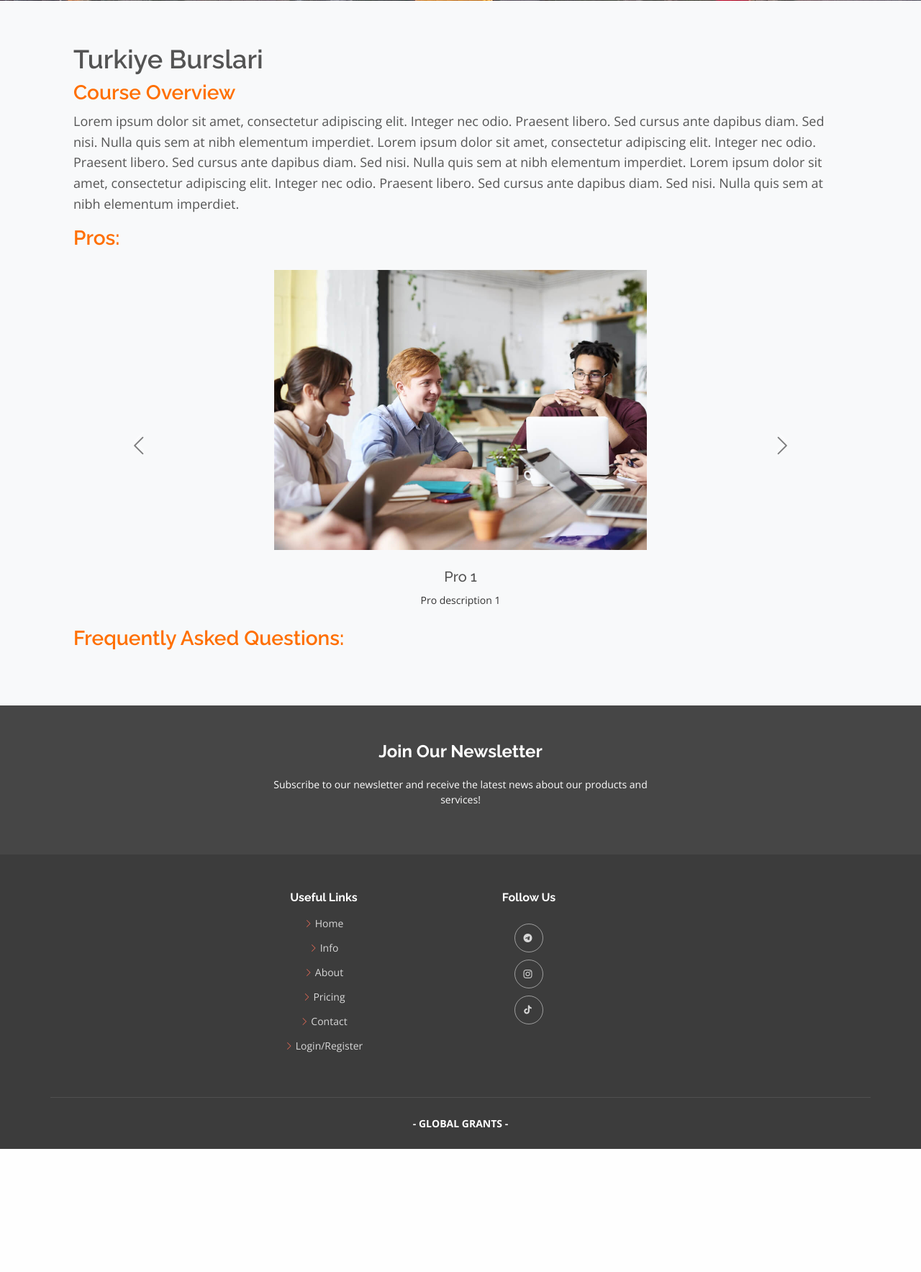
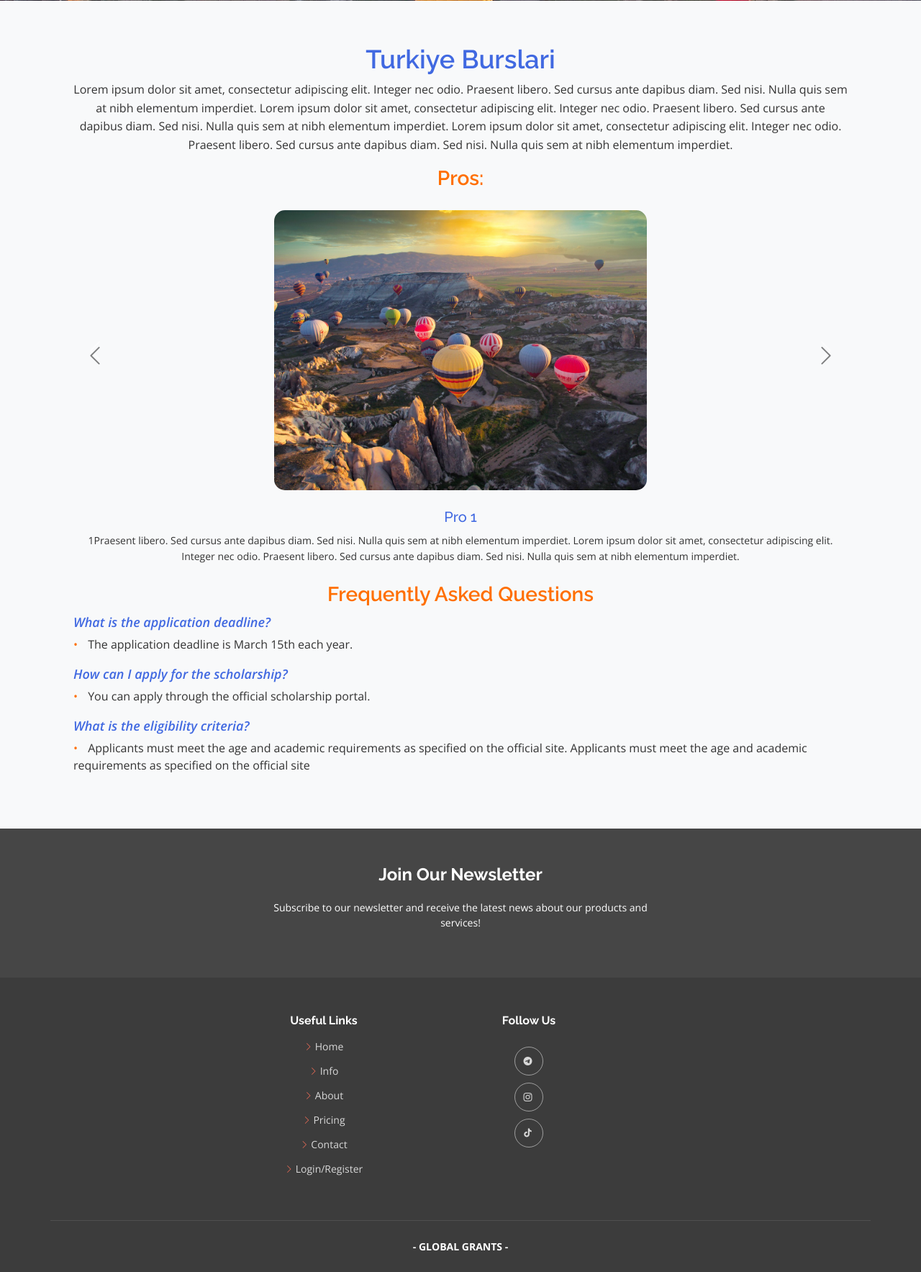
Before and after one commit to 1abykeev/grants-website, a Flask app: page /turkiye-desc in a window 1280 px wide. Shown: the part 386-2153 px from the top of the page at 72% size. Before the commit the page ends 1982 px from the top, so only its background shows below. Run offline with Flask 3, Linux system fonts and the light colour scheme; some libraries are stand-ins or nearby versions.

Commit message:
Turkiye Desc page major part is ready

```diff
--- a/templates/turkiye_desc.html
+++ b/templates/turkiye_desc.html
@@ -12,7 +12,7 @@
         <div class="col-lg-12 content">
           <h1> Turkiye Burslari </h1>
 
-          <h3>Course Overview</h3>
+          <!-- <h3>Course Overview</h3> -->
           <p>Lorem ipsum dolor sit amet, consectetur adipiscing elit. Integer nec odio.
             Praesent libero. Sed cursus ante dapibus diam. Sed nisi. Nulla quis sem at nibh elementum imperdiet.
             Lorem ipsum dolor sit amet, consectetur adipiscing elit. Integer nec odio. Praesent libero. Sed cursus
@@ -23,14 +23,18 @@
 
           <!-- Dynamic Pros and Cons - Carousel -->
           <h3>Pros:</h3>
-          <div id="pros-carousel" class="carousel slide carousel-fade" data-bs-ride="carousel" data-bs-interval="5000">
+          <div id="pros-carousel" class="carousel slide carousel-fade" data-bs-ride="carousel" data-bs-interval="10000">
             <div class="carousel-inner">
               <!-- Slide 1 -->
               <div class="carousel-item active">
                 <div class="carousel-container">
-                  <img src="static/assets/img/about.jpg" alt="Pro 1" class="carousel-img">
+                  <img src="static/assets/img/cappadocia.jpg" alt="Pro 1" class="carousel-img">
                   <h4>Pro 1</h4>
-                  <p>Pro description 1</p>
+                  <p>
+                    1Praesent libero. Sed cursus ante dapibus diam. Sed nisi. Nulla quis sem at nibh elementum imperdiet.
+                    Lorem ipsum dolor sit amet, consectetur adipiscing elit. Integer nec odio. Praesent libero. Sed cursus
+                    ante dapibus diam. Sed nisi. Nulla quis sem at nibh elementum imperdiet.
+                  </p>
                 </div>
               </div>
               <!-- Slide 2 -->
@@ -38,7 +42,11 @@
                 <div class="carousel-container">
                   <img src="static/assets/img/cappadocia.jpg" alt="Pro 2" class="carousel-img">
                   <h4>Pro 2</h4>
-                  <p>Pro description 2</p>
+                  <p>
+                    2Praesent libero. Sed cursus ante dapibus diam. Sed nisi. Nulla quis sem at nibh elementum imperdiet.
+                    Lorem ipsum dolor sit amet, consectetur adipiscing elit. Integer nec odio. Praesent libero. Sed cursus
+                    ante dapibus diam. Sed nisi. Nulla quis sem at nibh elementum imperdiet.
+                  </p>
                 </div>
               </div>
               <!-- Slide 3 -->
@@ -46,7 +54,11 @@
                 <div class="carousel-container">
                   <img src="static/assets/img/about.jpg" alt="Pro 3" class="carousel-img">
                   <h4>Pro 3</h4>
-                  <p>Pro description 3</p>
+                  <p>
+                    3Praesent libero. Sed cursus ante dapibus diam. Sed nisi. Nulla quis sem at nibh elementum imperdiet.
+                    Lorem ipsum dolor sit amet, consectetur adipiscing elit. Integer nec odio. Praesent libero. Sed cursus
+                    ante dapibus diam. Sed nisi. Nulla quis sem at nibh elementum imperdiet.
+                  </p>
                 </div>
               </div>
               <!-- Slide 4 -->
@@ -54,7 +66,11 @@
                 <div class="carousel-container">
                   <img src="static/assets/img/cappadocia.jpg" alt="Pro 4" class="carousel-img">
                   <h4>Pro 4</h4>
-                  <p>Pro description 4</p>
+                  <p>
+                    4Praesent libero. Sed cursus ante dapibus diam. Sed nisi. Nulla quis sem at nibh elementum imperdiet.
+                    Lorem ipsum dolor sit amet, consectetur adipiscing elit. Integer nec odio. Praesent libero. Sed cursus
+                    ante dapibus diam. Sed nisi. Nulla quis sem at nibh elementum imperdiet.
+                  </p>
                 </div>
               </div>
             </div>
@@ -66,10 +82,29 @@
           <!-- End Dynamic Pros and Cons Carousel -->
 
           <!-- Dynamic FAQ -->
-          <h3>Frequently Asked Questions:</h3>
+          <h3>Frequently Asked Questions</h3>
+          <div class="faq-item">
+            <strong class="faq-question">What is the application deadline?</strong>
             <ul>
-            <li><strong></strong></li>
+              <li class="faq-answer">The application deadline is March 15th each year.</li>
             </ul>
+          </div>
+          <div class="faq-item">
+            <strong class="faq-question">How can I apply for the scholarship?</strong>
+            <ul>
+              <li class="faq-answer">You can apply through the official scholarship portal.</li>
+            </ul>
+          </div>
+          <div class="faq-item">
+            <strong class="faq-question">What is the eligibility criteria?</strong>
+            <ul>
+              <li class="faq-answer">Applicants must meet the age and academic requirements as specified on the official site.
+                Applicants must meet the age and academic requirements as specified on the official site
+              </li>
+            </ul>
+          </div>
+
+
 
           <!-- Static Help Section -->
           <h3></h3>
@@ -98,6 +133,8 @@
   .content h1 {
     font-size: 36px;
     font-weight: 600;
+    text-align: center;
+    color: #4169E1; /* Royal Blue */
   }
 
   /* Course Content Section */
@@ -115,42 +152,77 @@
     font-size: 28px;
     color: #ff6f00; /* Orange color matching your theme */
     font-weight: 600;
+    text-align: center;
+
   }
 
   .course-content p {
     font-size: 16px;
     line-height: 1.6;
     color: #333;
+    text-align: center;
   }
 
-  .course-content ul {
-    list-style-type: none;
-    padding-left: 0;
+
+
+
+
+
+
+/* FAQ Styling */
+.faq-question {
+  font-size: 18px;  /* Smaller font size for the question */
+  color: #4169E1; /* Royal Blue */
+  font-weight: 600;
+  margin-bottom: 5px; /* Space between question and answer */
+  font-style: italic;
 }
 
-  .course-content ul li {
+.faq-answer {
   font-size: 16px;
-    color: #444;
-    margin-bottom: 10px;
+  color: #333; /* Answer text color */
+  margin-left: 20px; /* Align the answer with a left indent */
+  list-style-type: none;
 }
 
-  .course-content ul li i {
-    color: #ff6f00;
+.faq-answer::before {
+  content: "• "; /* Single orange bullet point before the answer */
+  color: #ff6f00; /* Orange bullet point */
   margin-right: 10px;
 }
 
-  .course-content ul li span {
-    font-weight: 500;
+.faq-item {
+  margin-bottom: 15px;
+  text-align: center; /* Default center alignment for mobile */
 }
 
-  .course-content h3 + p {
-    font-size: 18px;
-    color: #555;
+/* Media query for laptop and larger screens */
+@media screen and (min-width: 768px) {
+  .faq-item {
+    text-align: left; /* Left align for laptop and larger screens */
   }
 
-  .course-content ul li .bi {
-    font-size: 20px;
+  .faq-answer {
+    margin-left: 0; /* Remove left margin on larger screens */
   }
+}
+
+ul {
+  padding-left: 0;
+  margin-top: 5px;
+}
+
+
+
+
+
+
+
+
+
+
+
+
 
   /* Mobile Responsiveness */
   @media screen and (max-width: 768px) {
@@ -163,10 +235,18 @@
     }
   }
 
-  /* Ensure carousel container is positioned correctly */
+
+
+
+  /* Ensure carousel container is positioned correctly //////////////////////////////////////////////*/
+
+  /* Style the carousel item container */
+
+
   .carousel-container {
     text-align: center;
     padding: 20px;
+    align-items: center; /* Center horizontally */
   }
 
   /* Make carousel images smaller */
@@ -174,12 +254,14 @@
     width: 50%; /* Make images smaller */
     height: auto;
     margin-bottom: 15px;
+    border-radius: 15px;
   }
 
   /* Styling for carousel description */
   .carousel-container h4 {
     font-size: 20px;
     margin: 10px 0;
+    color: #4169E1; /* Royal Blue */
   }
 
   .carousel-container p {
@@ -191,41 +273,66 @@
     overflow: hidden;  /* Prevent overflow of carousel content */
   }
 
-  /* Simplified buttons */
-  .carousel-control-prev.custom-prev {
+  /* buttons ///////////////////////////////////////////////*/
+
+/* Center carousel control buttons with responsive top positioning */
+.carousel-control-prev.custom-prev,
+.carousel-control-next.custom-next {
   position: absolute;
-    top: 50%;
   z-index: 10;
   transform: translateY(-50%);
-    left: 10px; /* Move to the left side */
   background: none;
   color: #000;
   border: none;
-    font-size: 30px; /* Larger font for the arrow */
+  font-size: 30px;
+  width: 40px; /* Adjust width if necessary */
+  height: 40px; /* Adjust height if necessary */
+}
+
+/* Default positioning for larger screens */
+.carousel-control-prev.custom-prev {
+  top: 40%; /* Position 40% from the top for laptop view */
+  left: 10px;
 }
 
 .carousel-control-next.custom-next {
-    position: absolute;
-    top: 50%;
-    z-index: 10;
-    transform: translateY(-50%);
-    right: 10px; /* Move to the right side */
-    background: none;
-    color: #000;
-    border: none;
-    font-size: 30px; /* Larger font for the arrow */
+  top: 40%; /* Position 40% from the top for laptop view */
+  right: 10px;
 }
 
-  /* Adjust the appearance of the buttons */
+/* Hover effect for control buttons */
 .carousel-control-prev:hover,
 .carousel-control-next:hover {
   color: #ff6f00; /* Change color on hover */
 }
 
-  /* Mobile Responsiveness */
-  @media screen and (max-width: 768px) {
-    .carousel-img {
-      width: 80%; /* Make image bigger on mobile */
+/* Adjustments for screens under 1024px (laptop and tablet) */
+@media screen and (max-width: 1024px) {
+  .carousel-control-prev.custom-prev,
+  .carousel-control-next.custom-next {
+    top: 40%; /* Position control buttons at 40% from the top */
   }
 }
+
+/* Mobile-specific adjustments */
+@media screen and (max-width: 768px) {
+  .carousel-control-prev.custom-prev,
+  .carousel-control-next.custom-next {
+    top: 25%; /* Position control buttons at 35% from the top */
+    font-size: 25px; /* Adjust font size for mobile */
+  }
+
+  .carousel-control-prev.custom-prev {
+    left: 5%; /* Adjust distance from the left edge on mobile */
+  }
+
+  .carousel-control-next.custom-next {
+    right: 5%; /* Adjust distance from the right edge on mobile */
+  }
+
+  .carousel-img {
+    width: 60%; /* Adjust image size for mobile */
+  }
+}
+
 </style>
```
Lines whose indentation alone changed are shown as unchanged.
